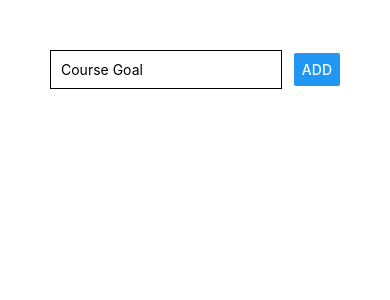
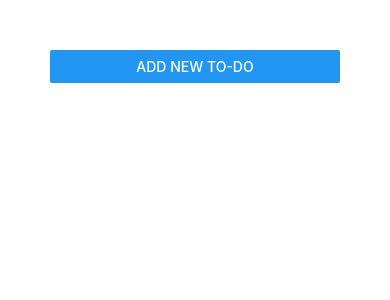
Before and after one commit to artb/RN-test1, a React Native app: screen / in a window 390 px wide. Shown: the top 300 px of the page. Built offline with nearby package versions, Linux system fonts and the light colour scheme.

Commit message:
Add: modal to assign new To-do

```diff
--- a/App.js
+++ b/App.js
@@ -7,10 +7,11 @@ import GoalInput from './components/GoalInput';
 export default function App() {
 
   const [courseGoals, setCourseGoals] = useState([]);
-
+  const [addMode, setAddMode] = useState(false);
 
   const addGoalHandler = goalDescription => {
     setCourseGoals(currentGoals => [...currentGoals, { id: Math.random().toString(), value: goalDescription}]);
+    setAddMode(false);
   }
 
   const removeGoalHandler = goalId => {
@@ -19,9 +20,14 @@ export default function App() {
     });
   }
 
+  const cancelGoalAdditionHandler = () => {
+    setAddMode(false);
+  }
+
   return (
     <View style={styles.container}>
-    <GoalInput onAddGoal={addGoalHandler} />
+    <Button title="Add new To-do" onPress={() => setAddMode(true)} />
+    <GoalInput onCancel={cancelGoalAdditionHandler} visible={addMode} onAddGoal={addGoalHandler} />
       <FlatList
         keyExtractor={(item, index) => item.id}
         data={courseGoals}
--- a/components/GoalInput.js
+++ b/components/GoalInput.js
@@ -1,5 +1,5 @@
 import React, { useState } from 'react';
-import { View, TextInput, Button, StyleSheet } from 'react-native';
+import { View, TextInput, Button, StyleSheet, Modal } from 'react-native';
 
 const GoalItem = props => {
     const [enteredGoal, setEnteredGoal] = useState('');
@@ -8,7 +8,13 @@ const GoalItem = props => {
         setEnteredGoal(enteredText);
     }
 
+    const addGoalHandler = () => {
+        props.onAddGoal(enteredGoal);
+        setEnteredGoal('');
+    }
+
     return (
+        <Modal visible={props.visible} animationType="slide">
             <View style={styles.addContainer}>
                 <TextInput
                     style={styles.input}
@@ -16,24 +22,33 @@ const GoalItem = props => {
                     onChangeText={goalInputHandler}
                     value={enteredGoal}
                 />
-            <Button title="Add" onPress={() => props.onAddGoal(enteredGoal)} />
+                <View style={styles.buttonsContainer}>
+                    <Button title="Cancel" color="red" onPress={props.onCancel} />
+                    <Button title="Add" onPress={addGoalHandler} />
                 </View>
+            </View>
+        </Modal>
     )
 }
 
 const styles = StyleSheet.create({
     addContainer: {
-        flexDirection: 'row',
-        justifyContent: 'space-between',
-        alignItems: 'center'
-
+        flex: 1,
+        justifyContent: 'center',
+        alignItems: 'center',
     },
     input: {
         borderColor: 'black',
         borderWidth: 1,
         padding: 10,
-        width: '80%'
+        width: '80%',
+        marginBottom: 10
     },
+    buttonsContainer: {
+        flexDirection: 'row',
+        justifyContent: 'space-between',
+        width: '50%'
+    }
 })
 
 export default GoalItem;
```
Lines whose indentation alone changed are shown as unchanged.
